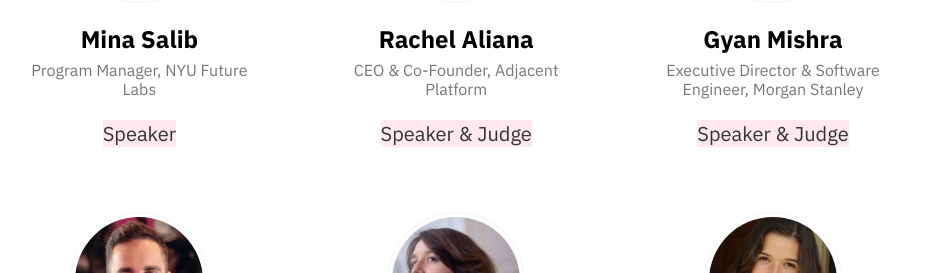
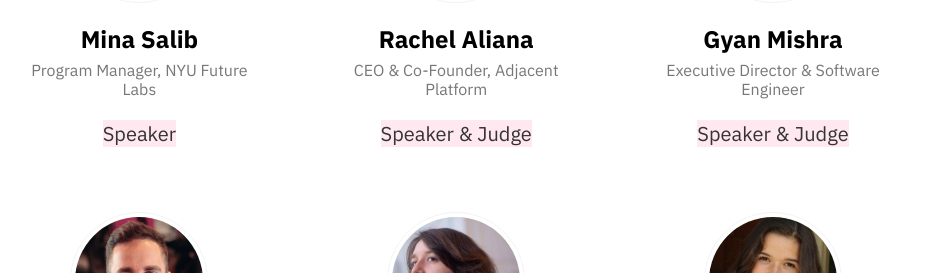
Before and after one commit to spphacks/2018.makespp.com, a Jekyll site: the page built from index.html, in a window 1280 px wide and 900 px high, scrolled down 2916 px. Shown: the part 200-473 px from the top of the window, without its empty margins (179-1108 px from the left). Built offline with Jekyll 4.4.1, drawn with Linux system fonts in a browser that asks for light colours; nearby versions of some CDN libraries; comment, search, counter and statistics services are not loaded.

Commit message:
wait for update

```diff
--- a/index.html
+++ b/index.html
@@ -174,7 +174,7 @@ description: A day-long Make-A-Thon filled with learning, making, and sharing.
 
       <img src="/img/gyan.jpg" class="br-100 h4 w4 dib ba b--black-05 pa1">
       <h1 class="f3 mb2 black">Gyan Mishra</h1>
-      <h2 class="f5 fw4 gray mt0">Executive Director & Software Engineer, Morgan Stanley</h2>
+      <h2 class="f5 fw4 gray mt0">Executive Director & Software Engineer</h2>
       <label class="special-bottom-small f4 p0 m0"> Speaker & Judge </label>
     </a>
     </div>
```
